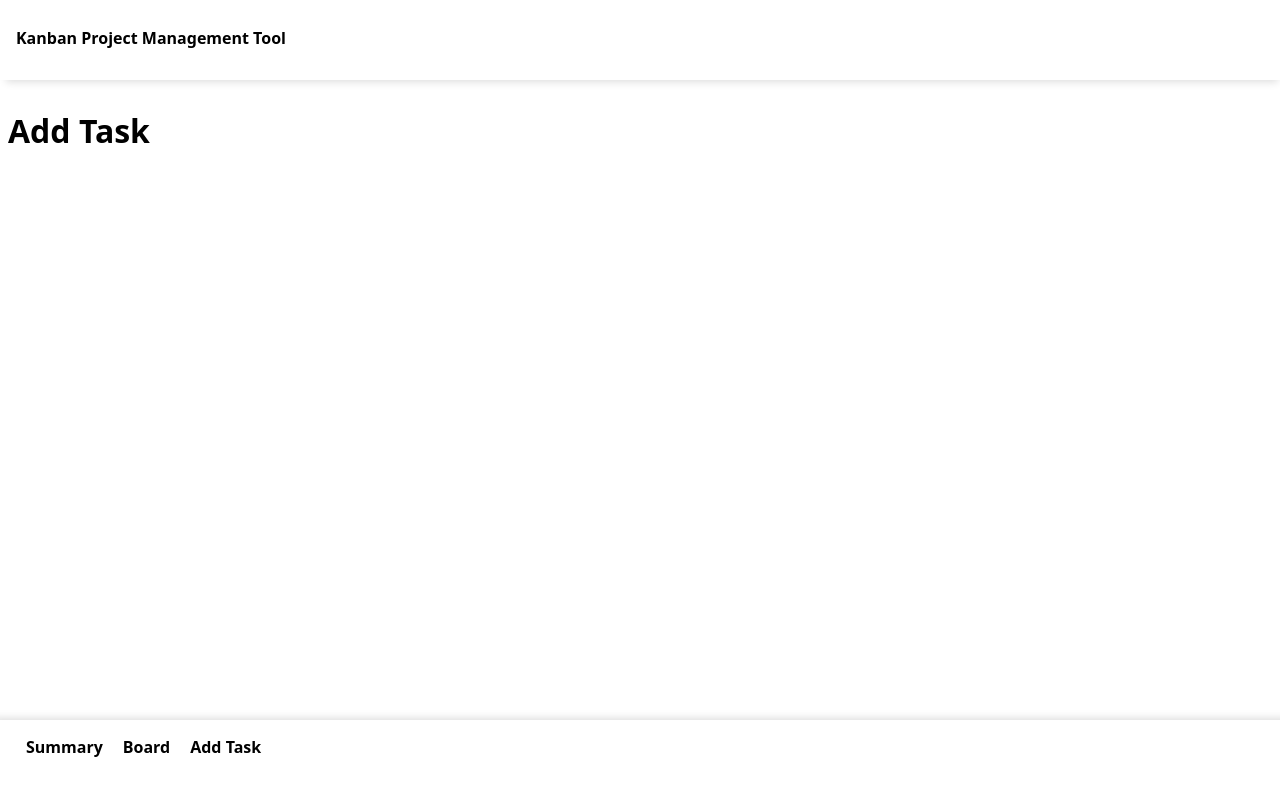
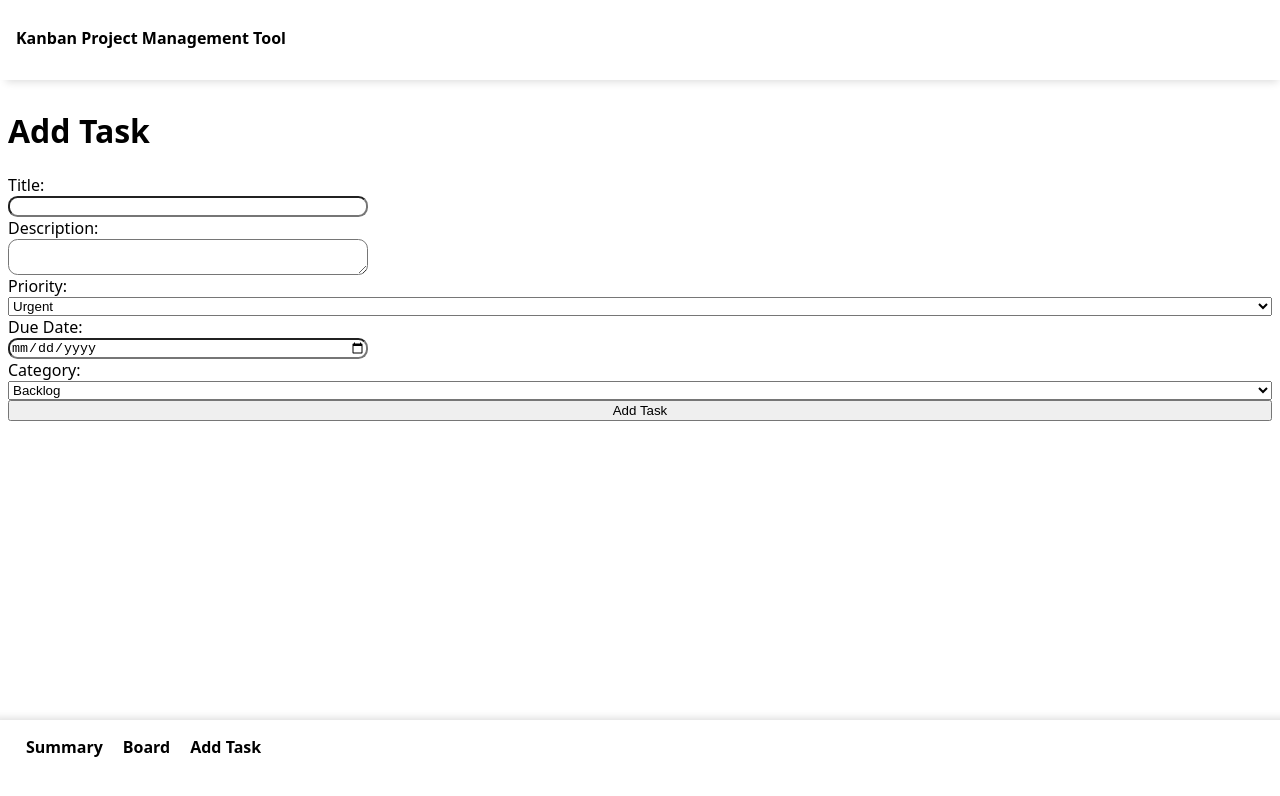
Before and after one commit to KivancUlucan/Capstone-Project, a Next.js app: page /addTask in a window 1280 px wide. Shown: the top 796 px of the page. Built offline with nearby package versions, Linux system fonts and the light colour scheme.

Commit message:
addTask Form

```diff
--- a/pages/addTask.js
+++ b/pages/addTask.js
@@ -1,3 +1,109 @@
-export default function AddTaskPage() {
-  return <h1>Add Task</h1>;
+import styled from "styled-components";
+import { useState } from "react";
+
+export default function AddTaskForm() {
+  function handleSubmit(event) {
+    event.preventDefault();
+    const formData = new FormData(event.target);
+    const data = Object.fromEntries(formData);
+    console.log(data);
+  }
+
+  return (
+    <AddTask_Form onSubmit={handleSubmit}>
+      <h1>Add Task</h1>
+
+      <LabelForTitle htmlFor="title">Title:</LabelForTitle>
+      <InputForTitle
+        id="title"
+        type="text"
+        name="title"
+        minlength="3"
+        maxlength="30"
+        required
+      />
+
+      <LabelForDescription htmlFor="description">
+        Description:
+      </LabelForDescription>
+      <TextareaForDescription
+        id="description"
+        type="text"
+        name="description"
+        minlength="3"
+        maxlength="100"
+        required
+      ></TextareaForDescription>
+
+      <LabelForPriority htmlFor="prio">Priority:</LabelForPriority>
+      <select id="prio" name="prio" required>
+        <option value="Urgent">Urgent</option>
+        <option value="Medium">Medium</option>
+        <option value="Low">Low</option>
+      </select>
+
+      <LabelForDueDate htmlFor="dueDate">Due Date:</LabelForDueDate>
+      <InputForDueDate type="date" id="dueDate" name="dueDate" required />
+
+      <LabelForCategory htmlFor="category">Category:</LabelForCategory>
+      <select id="category" name="category" required>
+        <option value="Backlog">Backlog</option>
+        <option value="In Progress">In Progress</option>
+        <option value="Awaiting Feedback">Awaiting Feedback</option>
+        <option value="Done">Done</option>
+      </select>
+
+      <button type="submit">Add Task</button>
+    </AddTask_Form>
+  );
 }
+
+const AddTaskContainer = styled.div`
+  display: flex;
+  flex-direction: column;
+`;
+const AddTask_Form = styled.form`
+  display: flex;
+  flex-direction: column;
+`;
+const LabelForTitle = styled.label`
+  display: flex;
+  flex-direction: column;
+  font-size: 1rem;
+`;
+const InputForTitle = styled.input`
+  box-sizing: border-box;
+  border-radius: 0.6rem;
+  width: 22.5rem;
+`;
+const LabelForDescription = styled.label`
+  display: flex;
+  flex-direction: column;
+  font-size: 1rem;
+`;
+const TextareaForDescription = styled.textarea`
+  box-sizing: border-box;
+  border-radius: 0.6rem;
+  width: 22.5rem;
+`;
+const LabelForPriority = styled.label`
+  display: flex;
+  flex-direction: column;
+  font-size: 1rem;
+`;
+const LabelForDueDate = styled.label`
+  display: flex;
+  flex-direction: column;
+  font-size: 1rem;
+`;
+
+const InputForDueDate = styled.input`
+  box-sizing: border-box;
+  border-radius: 0.6rem;
+  width: 22.5rem;
+`;
+const LabelForCategory = styled.label`
+  display: flex;
+  flex-direction: column;
+  font-size: 1rem;
+`;
```
